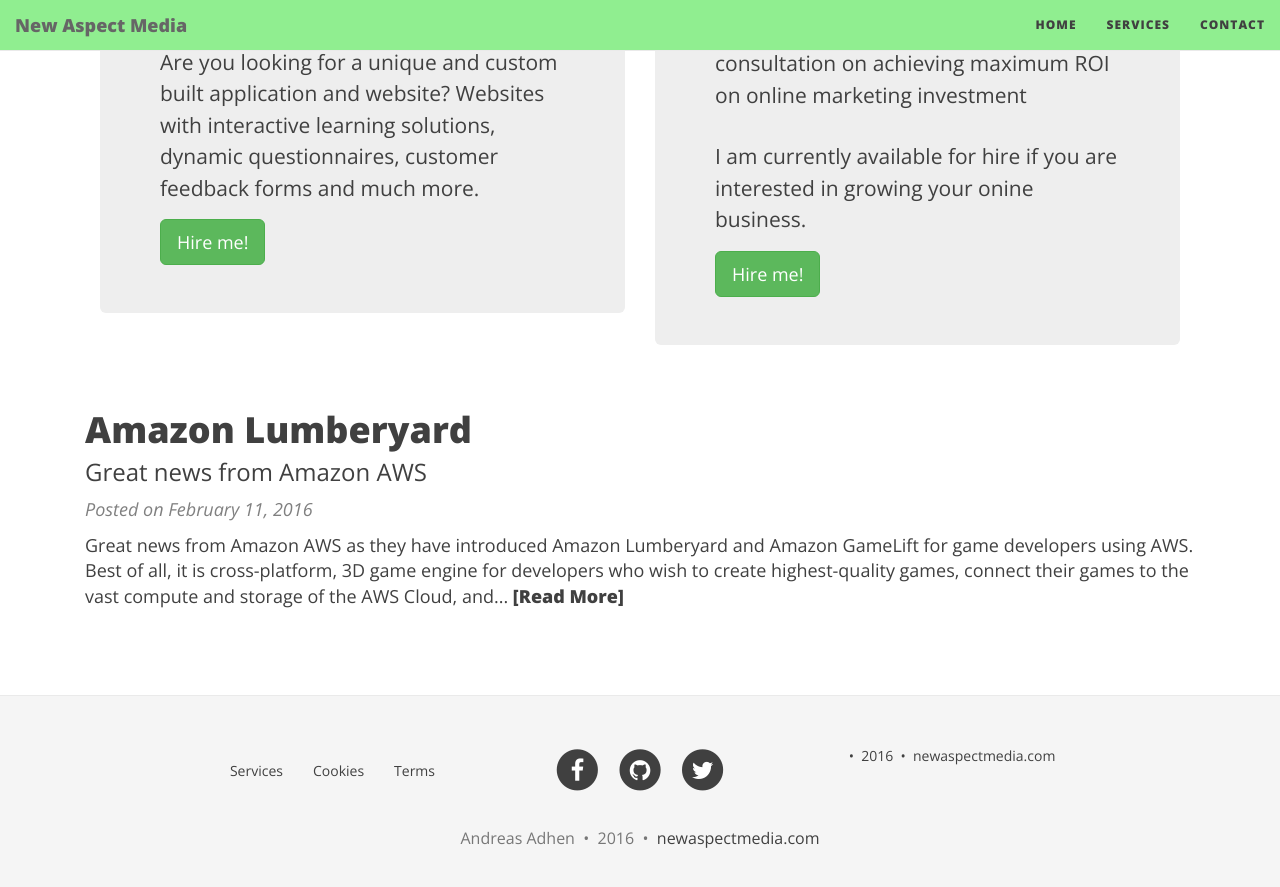
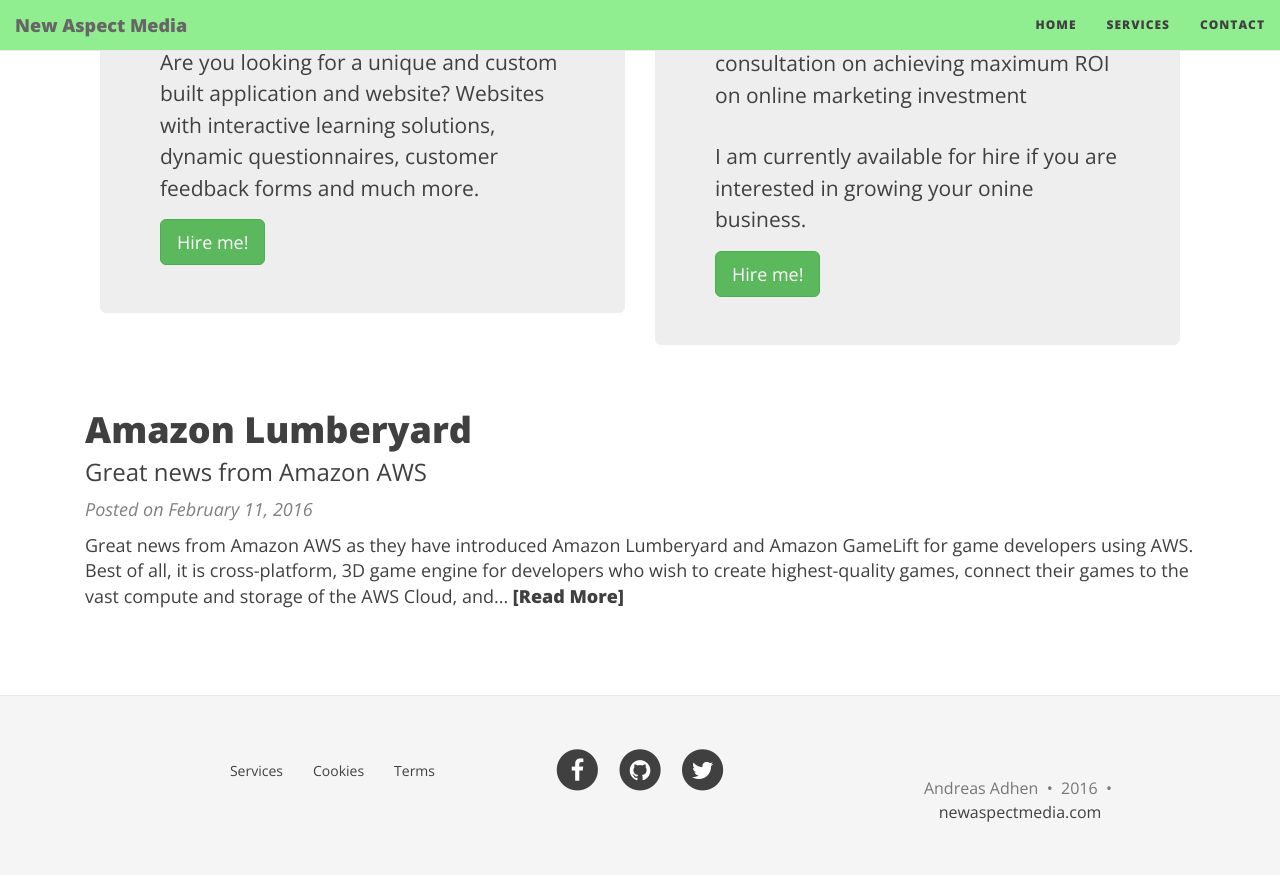
Before and after one commit to newmedia77/appxnam, a Jekyll site: the page built from index.html, in a window 1280 px wide and 900 px high, scrolled down 527 px. Shown: the top 887 px of the window. Built offline with Jekyll 4.4.1, drawn with Linux system fonts in a browser that asks for light colours; nearby versions of some CDN libraries; the list of posts is cut into pages by our own code.

Commit message:
andreas
footer

```diff
--- a/_includes/footer.html
+++ b/_includes/footer.html
@@ -93,28 +93,22 @@
   <!-- Optional: clear the XS cols if their content doesn't match in height -->
   <div class="clearfix visible-xs-block"></div>
   <div class="col-xs-6 col-sm-4">
+      <p class="copyright text-muted">
+      {{ site.author.name }}
       &nbsp;&bull;&nbsp;
       {{ site.time | date: '%Y' }}
 
       {% if site.url-pretty %}
       &nbsp;&bull;&nbsp;
       <a href="{{ site.url }}">{{ site.url-pretty }}</a>
-      {% endif %}</div>
+      {% endif %}
+      </p>
+    </div>
 </div>
 
 
     <div class="row">
       <div class="col-lg-8 col-lg-offset-2 col-md-10 col-md-offset-1">
-      <p class="copyright text-muted">
-		  {{ site.author.name }}
-		  &nbsp;&bull;&nbsp;
-		  {{ site.time | date: '%Y' }}
-
-		  {% if site.url-pretty %}
-		  &nbsp;&bull;&nbsp;
-		  <a href="{{ site.url }}">{{ site.url-pretty }}</a>
-		  {% endif %}
-	    </p>
 	        <!-- Please don't remove this, keep my open source work credited :)
 		<p class="theme-by text-muted">
 		  Theme by
```
